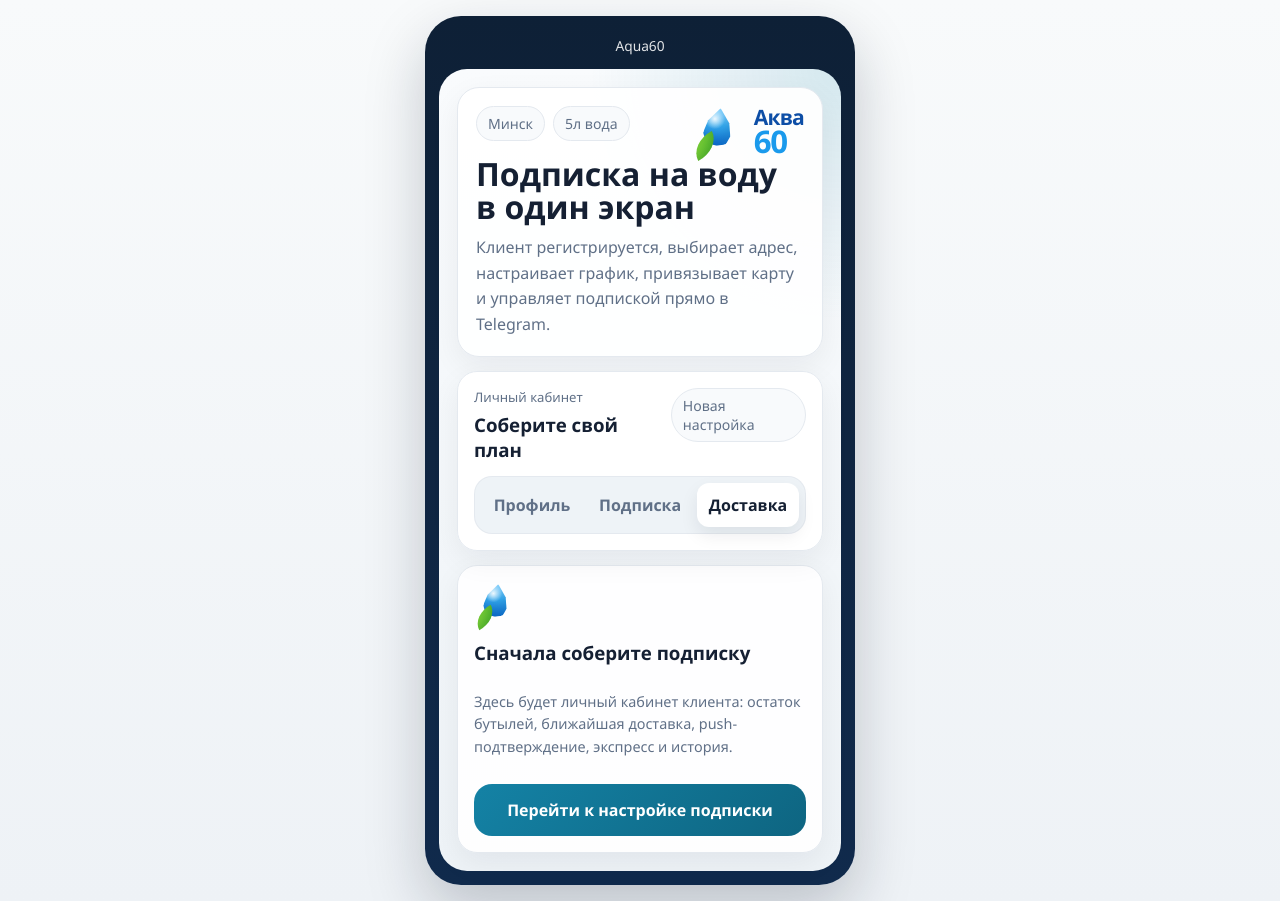
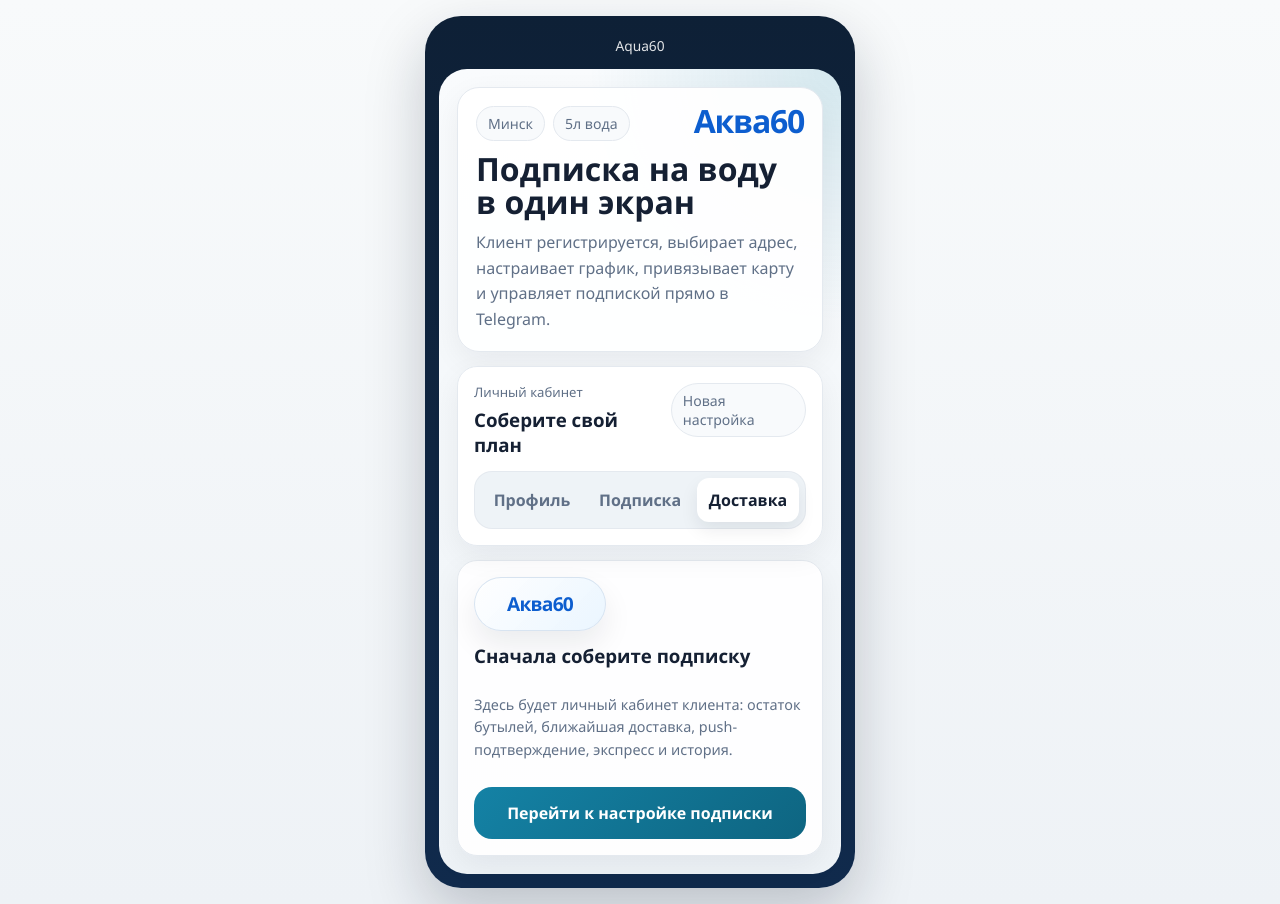
Before and after one commit to gdaniil925/aqua60, a Next.js app in the folder apps/web/: page /survey in a window 1280 px wide. Both pictures are taken after a click on the button "Доставка". Built offline with nearby package versions, Linux system fonts and the light colour scheme.

Commit message:
Fix express pills and remove fake contact fill

```diff
--- a/apps/web/app/globals.css
+++ b/apps/web/app/globals.css
@@ -824,6 +824,41 @@
   gap: 10px;
 }
 
+.brand-title-only {
+  display: inline-flex;
+  align-items: center;
+  justify-content: center;
+  font-weight: 800;
+  letter-spacing: -0.04em;
+  color: #0d5ecf;
+}
+
+.brand-title-only-hero {
+  font-size: 2rem;
+  line-height: 0.95;
+}
+
+.brand-title-only-compact {
+  min-width: 76px;
+  padding: 10px 14px;
+  border-radius: 999px;
+  background: rgba(255, 255, 255, 0.9);
+  border: 1px solid rgba(214, 227, 241, 0.95);
+  box-shadow: 0 10px 24px rgba(15, 23, 42, 0.07);
+  font-size: 0.95rem;
+}
+
+.brand-title-only-empty {
+  min-width: 132px;
+  min-height: 54px;
+  padding: 0 22px;
+  border-radius: 999px;
+  background: linear-gradient(135deg, rgba(255, 255, 255, 0.94), rgba(233, 245, 255, 0.96));
+  border: 1px solid rgba(214, 227, 241, 0.95);
+  box-shadow: 0 14px 30px rgba(15, 23, 42, 0.08);
+  font-size: 1.2rem;
+}
+
 .brand-symbol {
   position: relative;
   width: 52px;
@@ -1364,6 +1399,30 @@
   margin: 12px 0;
 }
 
+.express-count-pill {
+  min-width: 76px;
+  padding: 10px 14px;
+  border-radius: 999px;
+  border: 1px solid var(--line);
+  background: rgba(255, 255, 255, 0.92);
+  color: var(--text);
+  font-weight: 700;
+  line-height: 1;
+  white-space: nowrap;
+  text-align: center;
+  cursor: pointer;
+  transition:
+    border-color 0.18s ease,
+    background 0.18s ease,
+    color 0.18s ease,
+    transform 0.18s ease;
+}
+
+.express-count-pill.active {
+  border-color: rgba(20, 130, 165, 0.34);
+  background: #eef8fc;
+}
+
 .confirmation-grid {
   display: grid;
   grid-template-columns: repeat(2, minmax(0, 1fr));
--- a/apps/web/app/survey/page.tsx
+++ b/apps/web/app/survey/page.tsx
@@ -290,7 +290,23 @@
   }, [availableHouses, house]);
 
   const handleShareContact = () => {
-    setPhone("+375 (29) 555-24-60");
+    const telegramPhone = (
+      globalThis as {
+        Telegram?: {
+          WebApp?: {
+            initDataUnsafe?: {
+              user?: {
+                phone_number?: string;
+              };
+            };
+          };
+        };
+      }
+    ).Telegram?.WebApp?.initDataUnsafe?.user?.phone_number;
+
+    if (typeof telegramPhone === "string" && telegramPhone.trim()) {
+      setPhone(telegramPhone.trim());
+    }
   };
 
   const handleStreetSelect = (value: string) => {
@@ -401,16 +417,7 @@
                   <StatusPill>Минск</StatusPill>
                   <StatusPill>5л вода</StatusPill>
                 </div>
-                <div className="brand-lockup brand-lockup-hero" aria-label="Логотип Аква 60">
-                  <div className="brand-symbol" aria-hidden="true">
-                    <span className="brand-drop" />
-                    <span className="brand-leaf" />
-                  </div>
-                  <div className="brand-wordmark">
-                    <strong>Аква</strong>
-                    <span>60</span>
-                  </div>
-                </div>
+                <div className="brand-title-only brand-title-only-hero">Аква60</div>
               </div>
               <h1 className="demo-title">Подписка на воду в один экран</h1>
               <p className="demo-copy">
@@ -484,7 +491,7 @@
                           onClick={handleShareContact}
                           type="button"
                         >
-                          Подтянуть номер из Telegram
+                          Получить номер из Telegram
                         </button>
                       </div>
                     </div>
@@ -765,12 +772,7 @@
               <>
                 {!subscriptionSaved ? (
                   <div className="demo-card empty-state-card">
-                    <div className="brand-lockup brand-lockup-empty" aria-label="Логотип Аква 60">
-                      <div className="brand-symbol" aria-hidden="true">
-                        <span className="brand-drop" />
-                        <span className="brand-leaf" />
-                      </div>
-                    </div>
+                    <div className="brand-title-only brand-title-only-empty">Аква60</div>
                     <h3 className="demo-card-title">Сначала соберите подписку</h3>
                     <p className="demo-muted">
                       Здесь будет личный кабинет клиента: остаток бутылей,
@@ -795,12 +797,7 @@
                               Осталось {plan.bottles - nextDeliveryBottles} бутылей до конца месяца
                             </h3>
                           </div>
-                          <div className="brand-lockup brand-lockup-compact" aria-label="Логотип Аква 60">
-                            <div className="brand-symbol" aria-hidden="true">
-                              <span className="brand-drop" />
-                              <span className="brand-leaf" />
-                            </div>
-                          </div>
+                          <div className="brand-title-only brand-title-only-compact">Аква60</div>
                         </div>
                         <p className="demo-muted">
                           Ближайшая доставка: завтра, {selectedSlot}. Курьер привезет{" "}
@@ -810,7 +807,7 @@
 
                       <div className="demo-card">
                         <p className="demo-kicker">Оплата</p>
-                        <h3 className="demo-card-title">Карта bePaid привязана</h3>
+                        <h3 className="demo-card-title">Карта для автосписаний привязана</h3>
                         <p className="demo-muted">
                           Следующее автосписание: 1 июня • {formatMoney(monthlyPrice)}
                         </p>
@@ -894,7 +891,7 @@
                         {[1, 2, 3].map((count) => (
                           <button
                             key={count}
-                            className={`day-pill${expressBottles === count ? " active" : ""}`}
+                            className={`express-count-pill${expressBottles === count ? " active" : ""}`}
                             onClick={() => setExpressBottles(count)}
                             type="button"
                           >
```
